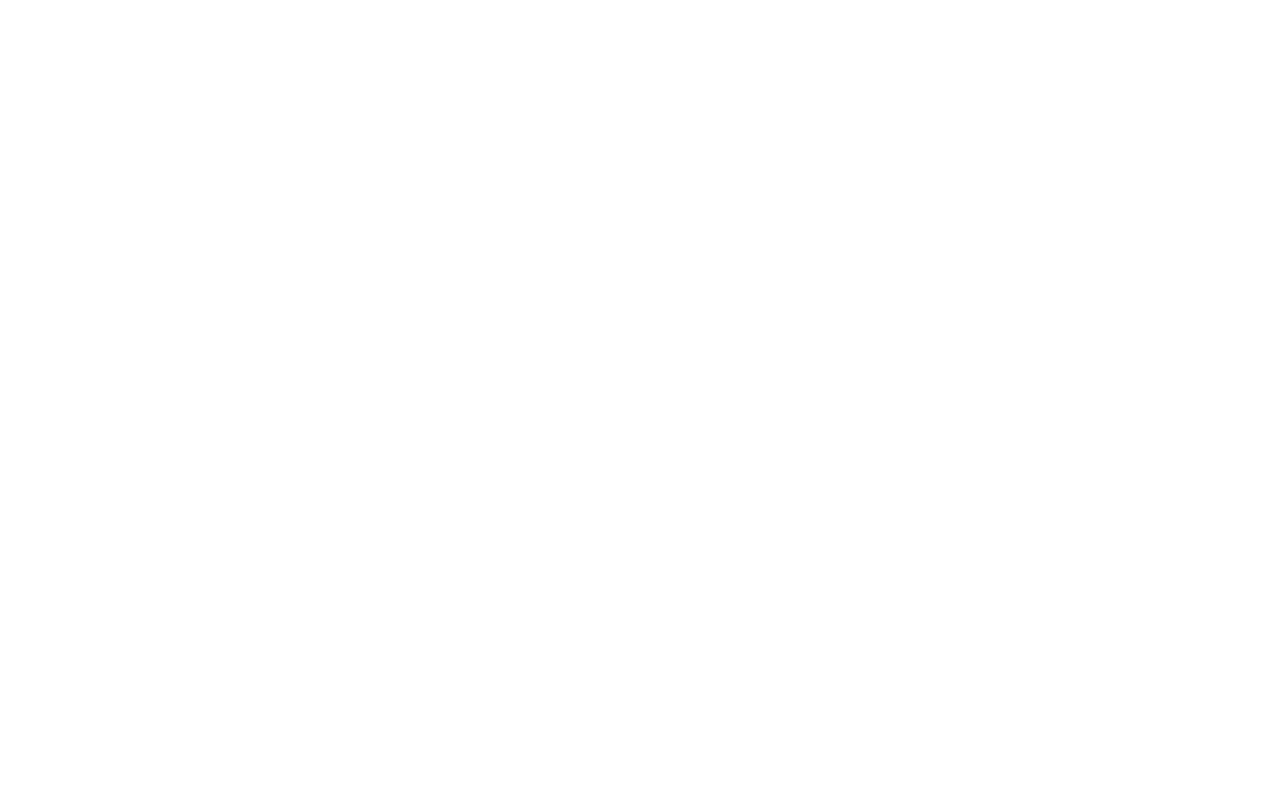
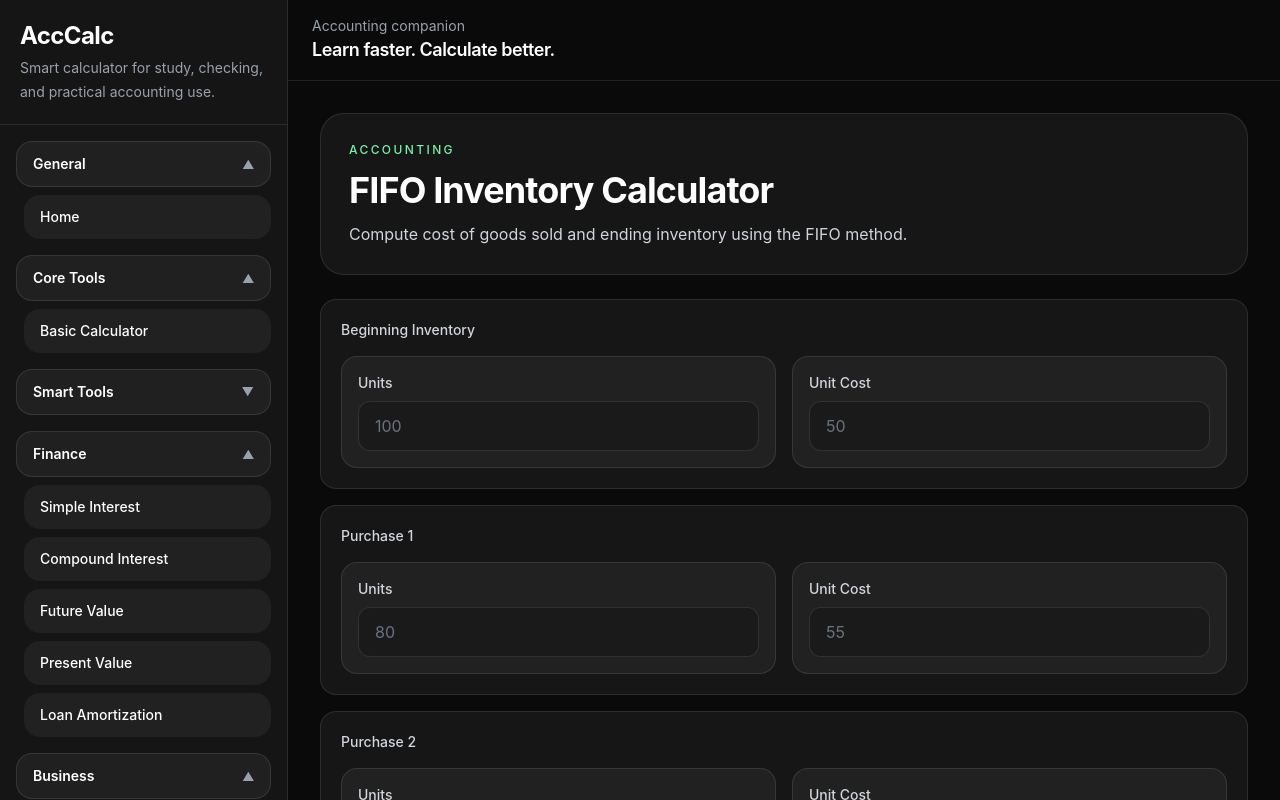
Before and after one commit to DrasZil/AccCalc, a React (Vite) app in the folder accounting-companion/: page /accounting/fifo-inventory in a window 1280 px wide. Before the commit this address had no page. Shown: the top 800 px of the page. Built offline with nearby package versions, Linux system fonts and the light colour scheme.

Commit message:
Added FIFOInventory

```diff
--- a/accounting-companion/src/App.tsx
+++ b/accounting-companion/src/App.tsx
@@ -17,6 +17,7 @@
 import AccountingEquationPage from "./features/accounting/AccountEquationPage";
 import NoteInterestPage from "./features/accounting/NoteInterestPage";
 import CashDiscountPage from "./features/accounting/CashDiscountPage";
+import FIFOInventoryPage from "./features/accounting/FIFOInventoryPage";
 
 export default function App() {
   return (
@@ -39,6 +40,7 @@
           <Route path="accounting/accounting-equation" element={<AccountingEquationPage />} />
           <Route path="accounting/notes-interest" element={<NoteInterestPage/>}/>
           <Route path="accounting/cash-discount" element={<CashDiscountPage/>}/>
+          <Route path="accounting/fifo-inventory" element={<FIFOInventoryPage/>}/>
           <Route path="smart/solver" element={<SmartSolverPage />} />
 
         </Route>
--- /dev/null
+++ b/accounting-companion/src/features/accounting/FIFOInventoryPage.tsx
@@ -0,0 +1,252 @@
+import { useMemo, useState } from "react";
+import CalculatorPageLayout from "../../components/CalculatorPageLayout";
+import FormulaCard from "../../components/FormulaCard";
+import InputCard from "../../components/INputCard";
+import InputGrid from "../../components/InputGrid";
+import ResultCard from "../../components/resultCard";
+import ResultGrid from "../../components/ResultGrid";
+import SectionCard from "../../components/SectionCard";
+import formatPHP from "../../utils/formatPHP";
+
+type Layer = {
+    label: string;
+    units: number;
+    unitCost: number;
+};
+
+export default function FIFOInventoryPage(){
+    const [beginningUnits, setBeginningUnits] = useState("");
+    const [beginningCost, setBeginningCost] = useState("");
+
+    const [purchase1Units, setPurchase1Units] = useState("");
+    const [purchase1Cost, setPurchase1Cost] = useState("");
+
+    const [purchase2Units, setPurchase2Units] = useState("");
+    const [purchase2Cost, setPurchase2Cost] = useState("");
+
+    const [unitsSold, setUnitsSold] = useState("");
+
+    const result = useMemo(() => {
+        const values = [
+            beginningUnits,
+            beginningCost,
+            purchase1Units,
+            purchase1Cost,
+            purchase2Units,
+            purchase2Cost,
+            unitsSold
+        ];
+
+        if (values.some((value) => value.trim() === "")) return null;
+
+        const bUnits = Number(beginningUnits);
+        const bCost = Number(beginningCost);
+        const p1Units = Number(purchase1Units);
+        const p1Cost = Number(purchase1Cost);
+        const p2Units = Number(purchase2Units);
+        const p2Cost = Number(purchase2Cost);
+        const sold = Number(unitsSold);
+
+        const numericValues = [bUnits, bCost, p1Units, p1Cost,
+            p2Units, p2Cost, sold
+        ];
+
+        if (numericValues.some((value) => Number.isNaN(value))){
+            return{
+                error: "All inputs must be valid numbers.",
+            };
+        }
+
+        if (
+            bUnits < 0 ||
+            bCost < 0 ||
+            p1Units < 0 ||
+            p1Cost < 0 ||
+            p2Units < 0 ||
+            p2Cost < 0 ||
+            sold < 0
+        ) {
+            return {
+                error: "Values cannot be negative.",
+            };
+        }
+
+        const layers: Layer[] = [
+            { label: "Beginning Inventory", units: bUnits, unitCost: bCost },
+            { label: "Purchase 1", units: p1Units, unitCost: p1Cost },
+            { label: "Purchase 2", units: p2Units, unitCost: p2Cost },
+        ];
+
+        const totalAvailableUnits = layers.reduce((sum, layer) => sum + layer.units, 0);
+
+        if (sold > totalAvailableUnits){
+            return {
+                error: "Units sold cannot be greater than total units available.",
+            };
+        }
+
+        let unitsToIssue = sold;
+        let cogs = 0;
+        const issueSteps: string[] = [];
+
+        const remainingLayers = layers.map((layer) => ({ ...layer }));
+
+        for (const layer of remainingLayers) {
+            if (unitsToIssue === 0 ) break;
+
+            const unitsFromLayer = Math.min(layer.units, unitsToIssue);
+            const layerCost = unitsFromLayer * layer.unitCost;
+
+            if (unitsFromLayer > 0){
+                issueSteps.push(
+                    `${unitsFromLayer} unit(s) × ${formatPHP(layer.unitCost)} from ${layer.label} = ${formatPHP(layerCost)}`
+                );
+            }
+
+            cogs += layerCost;
+            layer.units -= unitsFromLayer;
+            unitsToIssue -= unitsFromLayer;
+        }
+
+        const endingInventory = remainingLayers.reduce(
+            (sum, layer) => sum + layer.units * layer.unitCost,
+            0
+        );
+
+        const remainingInventoryLines = remainingLayers
+            .filter((layer) => layer.units > 0)
+            .map(
+                (layer) =>
+                `${layer.label}: ${layer.units} unit(s) × ${formatPHP(layer.unitCost)} = ${formatPHP(
+                    layer.units * layer.unitCost
+                )}`
+        );
+
+        return {
+            cogs,
+            endingInventory,
+            formula: <>FIFO: earliest costs are assigned to units sold first</>,
+            steps: [
+                `Total available units = ${bUnits} + ${p1Units} + ${p2Units} = ${totalAvailableUnits}`,
+                `Units sold = ${sold}`,
+                "Cost of Goods Sold is taken from oldest inventory layers first:",
+                ...issueSteps,
+                `Total Cost of Goods Sold = ${formatPHP(cogs)}`,
+                "Remaining inventory layers:",
+                ...remainingInventoryLines,
+                `Ending Inventory = ${formatPHP(endingInventory)}`,
+            ],
+            };
+    }, [
+        beginningUnits,
+        beginningCost,
+        purchase1Units,
+        purchase1Cost,
+        purchase2Units,
+        purchase2Cost,
+        unitsSold,
+    ]);
+
+    return (
+        <CalculatorPageLayout
+        badge="Accounting"
+        title="FIFO Inventory Calculator"
+        description="Compute cost of goods sold and ending inventory using the FIFO method."
+        inputSection={
+            <div className="space-y-4">
+            <SectionCard>
+                <p className="text-sm font-medium text-gray-300">Beginning Inventory</p>
+                <div className="mt-4">
+                <InputGrid columns={2}>
+                    <InputCard
+                    label="Units"
+                    value={beginningUnits}
+                    onChange={setBeginningUnits}
+                    placeholder="100"
+                    />
+                    <InputCard
+                    label="Unit Cost"
+                    value={beginningCost}
+                    onChange={setBeginningCost}
+                    placeholder="50"
+                    />
+                </InputGrid>
+                </div>
+            </SectionCard>
+
+            <SectionCard>
+                <p className="text-sm font-medium text-gray-300">Purchase 1</p>
+                <div className="mt-4">
+                <InputGrid columns={2}>
+                    <InputCard
+                    label="Units"
+                    value={purchase1Units}
+                    onChange={setPurchase1Units}
+                    placeholder="80"
+                    />
+                    <InputCard
+                    label="Unit Cost"
+                    value={purchase1Cost}
+                    onChange={setPurchase1Cost}
+                    placeholder="55"
+                    />
+                </InputGrid>
+                </div>
+            </SectionCard>
+
+            <SectionCard>
+                <p className="text-sm font-medium text-gray-300">Purchase 2</p>
+                <div className="mt-4">
+                <InputGrid columns={2}>
+                    <InputCard
+                    label="Units"
+                    value={purchase2Units}
+                    onChange={setPurchase2Units}
+                    placeholder="60"
+                    />
+                    <InputCard
+                    label="Unit Cost"
+                    value={purchase2Cost}
+                    onChange={setPurchase2Cost}
+                    placeholder="58"
+                    />
+                </InputGrid>
+                </div>
+            </SectionCard>
+
+            <SectionCard>
+                <InputGrid columns={1}>
+                <InputCard
+                    label="Units Sold"
+                    value={unitsSold}
+                    onChange={setUnitsSold}
+                    placeholder="150"
+                />
+                </InputGrid>
+            </SectionCard>
+            </div>
+        }
+        resultSection={
+            result && "error" in result ? (
+            <SectionCard className="border-yellow-400/20 bg-yellow-500/10">
+                <p className="text-sm font-medium text-yellow-300">Input notice</p>
+                <p className="mt-2 text-sm leading-6 text-yellow-200">{result.error}</p>
+            </SectionCard>
+            ) : result ? (
+            <ResultGrid columns={2}>
+                <ResultCard title="Cost of Goods Sold" value={formatPHP(result.cogs)} />
+                <ResultCard
+                title="Ending Inventory"
+                value={formatPHP(result.endingInventory)}
+                />
+            </ResultGrid>
+            ) : null
+        }
+        explanationSection={
+            result && !("error" in result) ? (
+            <FormulaCard formula={result.formula} steps={result.steps} />
+            ) : null
+        }
+        />
+    );
+}
--- a/accounting-companion/src/features/home/HomePage.tsx
+++ b/accounting-companion/src/features/home/HomePage.tsx
@@ -6,6 +6,12 @@
         description: "Perform everyday arithmetic operations quickly and cleanly.",
         path: "/basic",
         category: "Core",
+    },
+    {
+        title: "Smart Solver",
+        description: "Enter known values and get a suggested calculator.",
+        path: "/smart/solver",
+        category: "Smart Tools",
     },
     {
         title: "Simple Interest Calculator",
@@ -74,12 +80,6 @@
         category: "Accounting",
     },
     {
-        title: "Smart Solver",
-        description: "Enter known values and get a suggested calculator.",
-        path: "/smart/solver",
-        category: "Smart Tools",
-    },
-    {
         title: "Accounting Equation",
         description: "Enter any 2 values and solve for Assets, Liabilities, or Equity using the fundamental accounting equation.",
         path: "/accounting/accounting-equation",
@@ -96,7 +96,13 @@
         description: "Solve payment amounts for terms like 2/10, n/30.",
         path: "/accounting/cash-discount",
         category: "Accounting",
-    }
+    },
+    {
+        title: "FIFO Inventory",
+        description: "Compute cost of goods sold and ending inventory using the FIFO method.",
+        path: "/accounting/fifo-inventory",
+        category: "Accounting",
+    },
 ];
 
 export default function HomePage() {
--- a/accounting-companion/src/features/layout/AppLayout.tsx
+++ b/accounting-companion/src/features/layout/AppLayout.tsx
@@ -44,16 +44,16 @@
             label: "Notes Interest", path: "/accounting/notes-interest"
         },
         {
-            label: "Straight-line Depreciation",
-            path: "/accounting/straight-line-depreciation",
+            label: "Straight-line Depreciation", path: "/accounting/straight-line-depreciation",
         },
         {
-            label: "Declining Balance Depreciation",
-            path: "/accounting/declining-balance-depreciation",
+            label: "Declining Balance Depreciation", path: "/accounting/declining-balance-depreciation",
         },
         {
-            label: "Cash Discount",
-            path: "/accounting/cash-discount"
+            label: "Cash Discount", path: "/accounting/cash-discount"
+        },
+        {
+            label: "FIFO Inventory", path: "/accounting/fifo-inventory"
         },
         ],
     },
```
